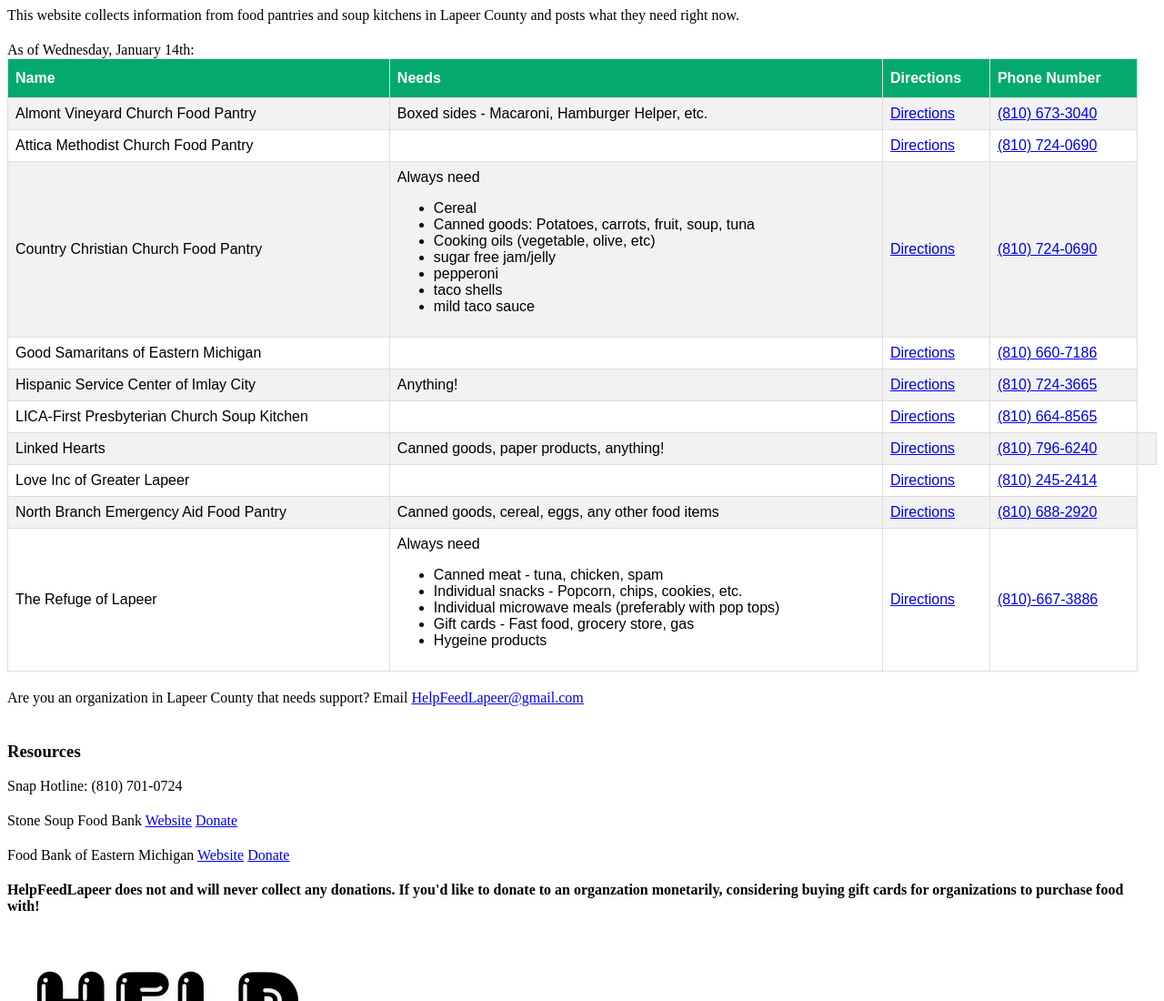
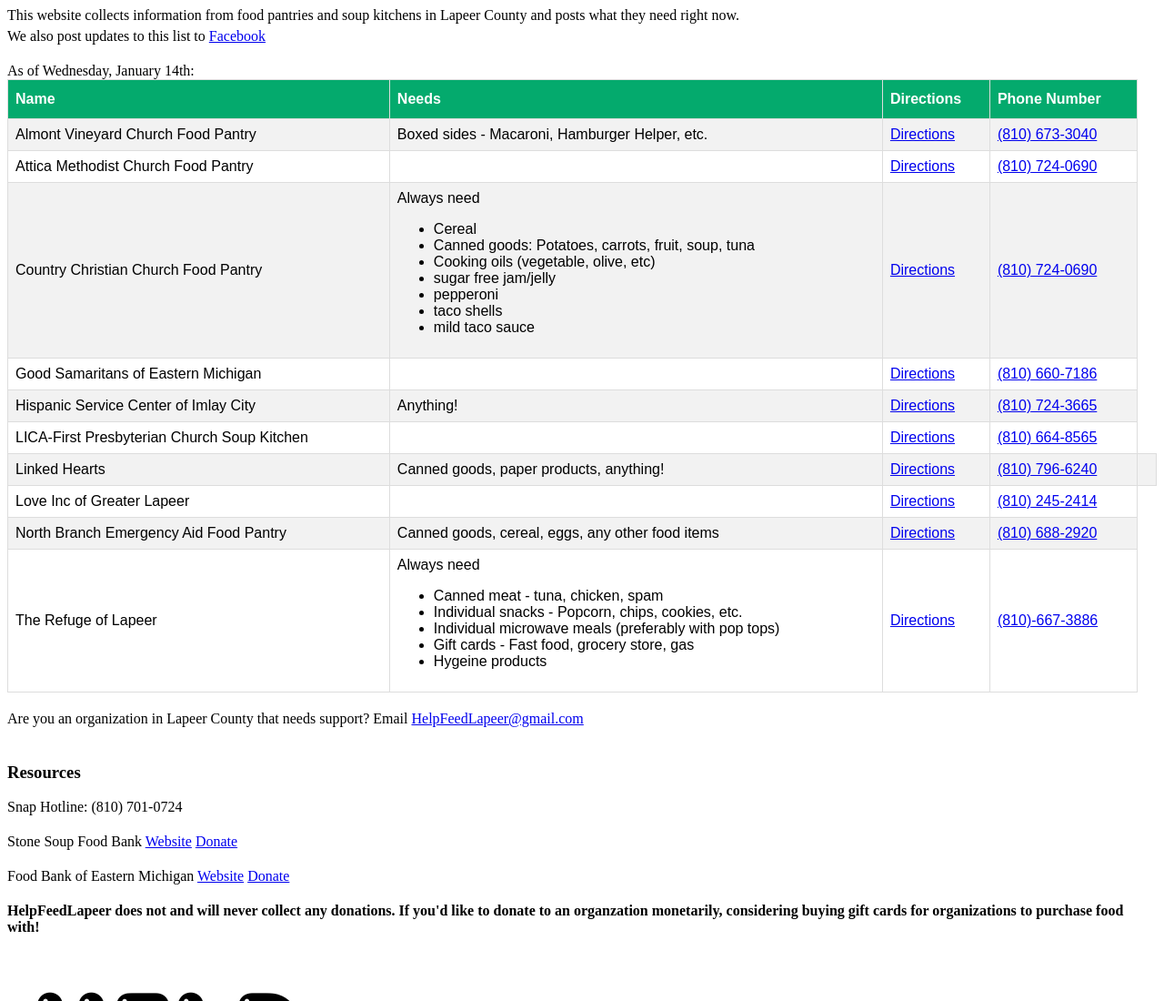
Before and after one commit to kgibbsdev/HelpFeedLapeer, a plain HTML site: page index.html in a window 1280 px wide. Shown: the top 1100 px of the page at 91% size. Drawn offline with Linux system fonts and the light colour scheme.

Commit message:
Add link to Facebook

```diff
--- a/index.html
+++ b/index.html
@@ -31,6 +31,7 @@
 </head>
 <body>
     This website collects information from food pantries and soup kitchens in Lapeer County and posts what they need right now.
+    <div style="padding-top: 5px;">We also post updates to this list to <a href="https://www.facebook.com/profile.php?id=61585887729831">Facebook</a></div>
 <div style="padding-top: 20px;">
     As of Wednesday, January 14th:
 </div>
```
